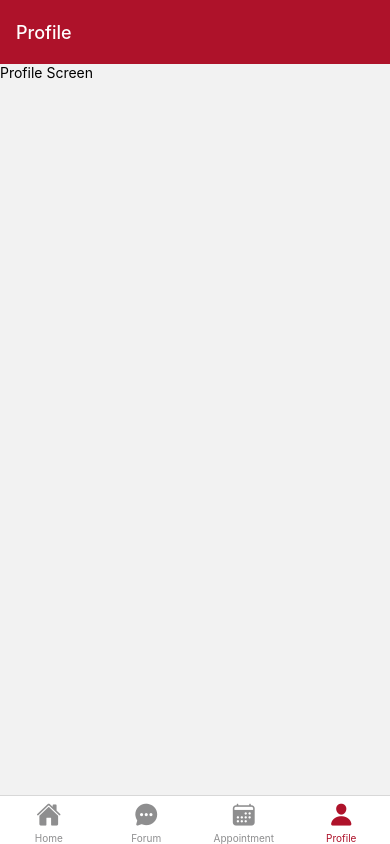
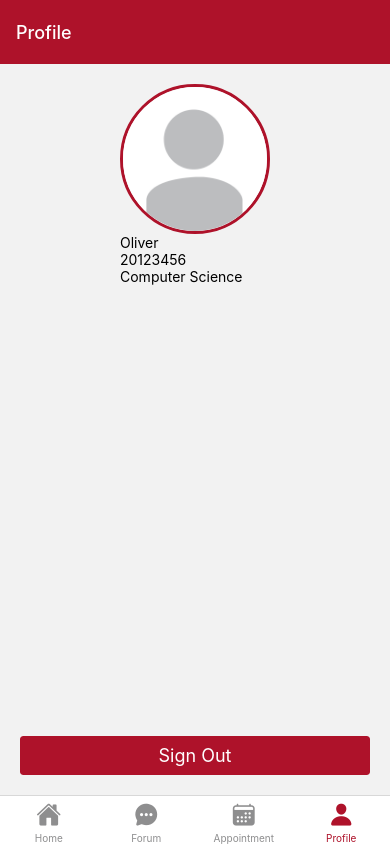
Before and after one commit to OwlHacks2022/owl-tutor-rn, a React Native app: screen /Profile in a window 390 px wide. Built offline with nearby package versions, Linux system fonts and the light colour scheme.

Commit message:
profile screen

```diff
--- a/package.json
+++ b/package.json
@@ -18,6 +18,7 @@
     "react": "18.1.0",
     "react-dom": "18.1.0",
     "react-native": "0.70.5",
+    "react-native-elements": "^3.4.2",
     "react-native-safe-area-context": "4.4.1",
     "react-native-screens": "~3.18.0",
     "react-native-vector-icons": "^9.2.0",
--- a/screens/ProfileScreen.jsx
+++ b/screens/ProfileScreen.jsx
@@ -1,10 +1,43 @@
 import React from 'react';
-import { View, Text } from 'react-native';
+import { View, Text, Image, StyleSheet, Dimensions } from 'react-native';
+import { Button } from 'react-native-elements';
+import { COLORS } from '../constants';
+
+const { width, height } = Dimensions.get('window');
+
+const PROFILE_PLACEHOLDER = require('../assets/images/profile_placeholder.png');
 
 export default function ProfileScreen() {
 	return (
-		<View>
-			<Text>Profile Screen</Text>
+		<View style={styles.container}>
+			<View>
+				<Image source={PROFILE_PLACEHOLDER} style={styles.avatar} />
+				<Text>Oliver</Text>
+				<Text>20123456</Text>
+				<Text>Computer Science</Text>
+			</View>
+			<Button title="Sign Out" buttonStyle={styles.button} />
 		</View>
 	);
 }
+
+const styles = StyleSheet.create({
+	container: {
+		flex: 1,
+		alignItems: 'center',
+		justifyContent: 'space-between',
+		paddingVertical: 20,
+	},
+	avatar: {
+		width: 150,
+		height: 150,
+		borderRadius: 75,
+		resizeMode: 'cover',
+		borderWidth: 3,
+		borderColor: COLORS.primary,
+	},
+	button: {
+		backgroundColor: COLORS.primary,
+		width: width - 40,
+	},
+});
```
Also changed, not shown: assets/images/profile_placeholder.png (added), 1 other file (tests, documents, lock files or other folders).
